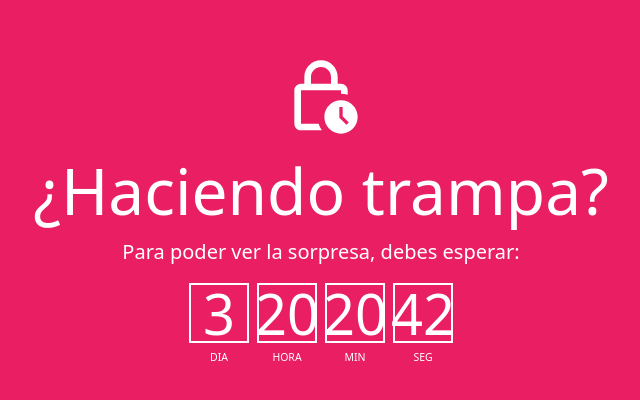
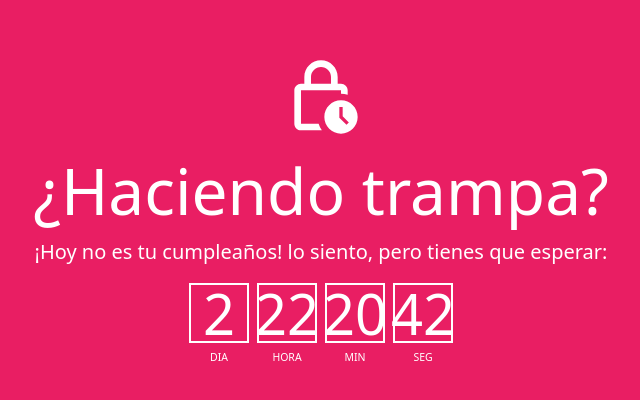
Before and after one commit to henzer/surprise-app, a Next.js app: page /sorprises/100 in a window 1280 px wide. Shown: the part 176-576 px from the top of the page, without its empty margins (319-959 px from the left). Built offline with nearby package versions, Linux system fonts and the light colour scheme.

Commit message:
Fix error message

```diff
--- a/components/RestrictedPage.js
+++ b/components/RestrictedPage.js
@@ -1,9 +1,11 @@
 import Counter from './count-down/CountDown';
 
-const restrictedPage = ({ birthday }) => {
+const restrictedPage = (props) => {
+  const { birthday, errorMessages } = props;
+  const { title, message } = errorMessages[0];
   return (
     <div className="jumbotron" >
-      <Counter birthday={birthday}/>
+      <Counter birthday={birthday} title={title} message={message} />
     </div>
   );
 };
--- a/components/count-down/CountDown.js
+++ b/components/count-down/CountDown.js
@@ -4,7 +4,7 @@ import style from './style.module.css';
 import { MdOutlineLockClock } from 'react-icons/md';
 import Square from '../square/square';
 
-const CountDown = ({ birthday }) => {
+const CountDown = ({ birthday, title, message }) => {
   const {
     seconds,
     minutes,
@@ -38,11 +38,11 @@ const CountDown = ({ birthday }) => {
     <div className={`text-center ${style.container}`}>
       <div className='mb-4 px-4'>
         <div className='mb-3'><MdOutlineLockClock size='5em' color='white'/></div>
-        <h1 className='display-3'>¿Haciendo trampa?</h1>
-        <p className='mb-3 lead'>Para poder ver la sorpresa, debes esperar:</p>
+        <h1 className='display-3'>{title}</h1>
+        <p className='mb-3 lead'>{message}</p>
         <div className='d-flex justify-content-center'>
           <Square number={days} label="DIA"/>
-          <Square number={formatNumber(minutes)} label="HORA" />
+          <Square number={formatNumber(hours)} label="HORA" />
           <Square number={formatNumber(minutes)} label="MIN" />
           <Square number={formatNumber(seconds)} label="SEG" />
         </div>
--- a/pages/sorprises/[id].js
+++ b/pages/sorprises/[id].js
@@ -21,7 +21,7 @@ const getIcon = (icon) => iconMap[icon];
 const Surprise = (props) => {
   const router = useRouter();
   const { id } = router.query;
-  const { messages, birthday } = props;
+  const { messages, birthday, errorMessages } = props;
   const [active, setActive] = useState(0);
   const total = messages.length;
 
@@ -89,10 +89,12 @@ const Surprise = (props) => {
   const birthdayDate = new Date(birthday);
   const today = new Date();
   const diffSeconds = Math.trunc((today - birthdayDate)/1000);
-  const oneDay = 24 * 60 * 60 * 1000;
   if (diffSeconds < 0 || diffSeconds > (60 * 60 * 24) ) {
     return (
-      <RestrictedPage birthday={birthdayDate}/>
+      <RestrictedPage
+        birthday={birthdayDate}
+        errorMessages={errorMessages}
+        />
     );
   }
 
--- a/utils/data.json
+++ b/utils/data.json
@@ -20,9 +20,12 @@
         "icon": "happy"
       }
     ],
-    "birthday": "2022-07-11T00:00:00-06:00",
+    "birthday": "2022-07-10T17:00:00-06:00",
     "errorMessages": [
-      "Hoy no es tu cumpleaños"
+      {
+        "title": "¿Haciendo trampa?",
+        "message": "¡Hoy no es tu cumpleaños! lo siento, pero tienes que esperar:"
+      }
     ]
   },
   "101": {
@@ -36,7 +39,10 @@
     ],
     "birthday": "2022-07-10T00:00:00-06:00",
     "errorMessages": [
-      "Hoy no es tu cumpleaños"
+      {
+        "title": "¿Haciendo trampa?",
+        "message": "¡Hoy no es tu cumpleaños! lo siento, pero tienes que esperar:"
+      }
     ]
   }
 }
```
